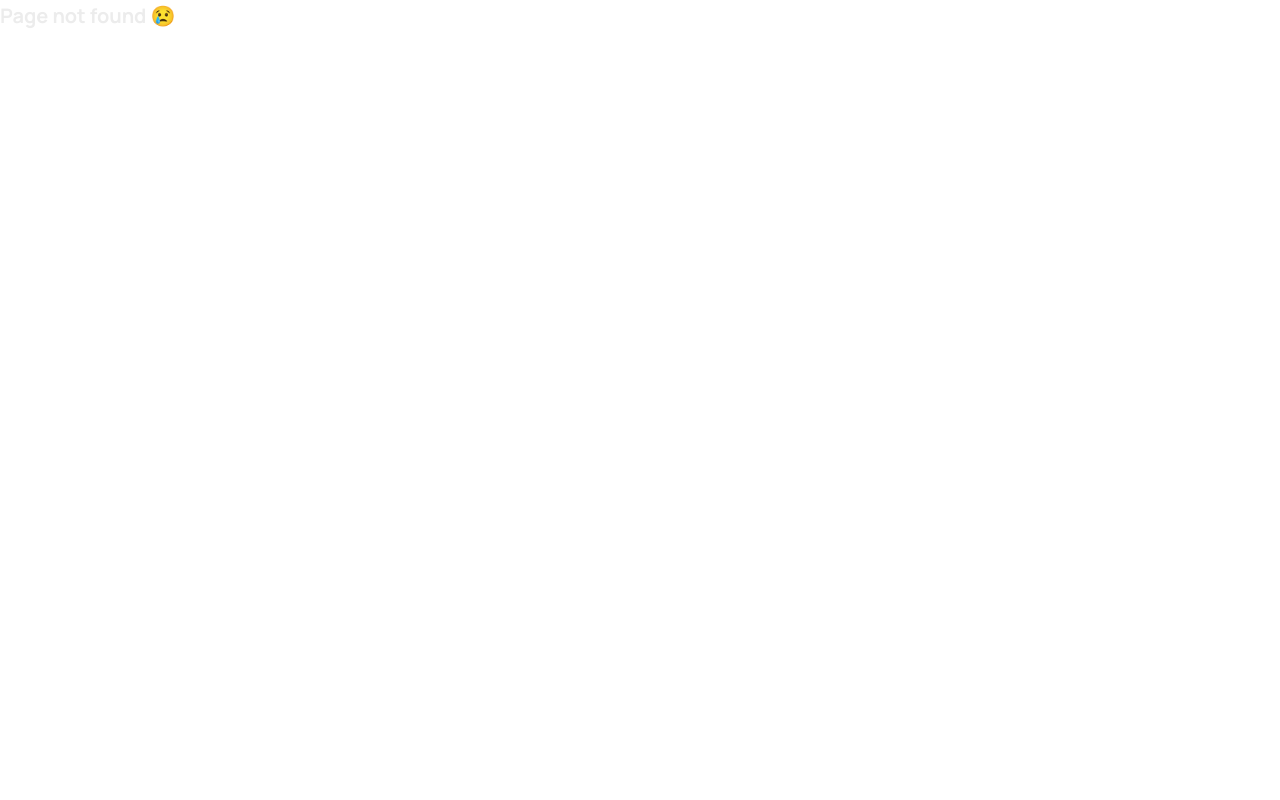
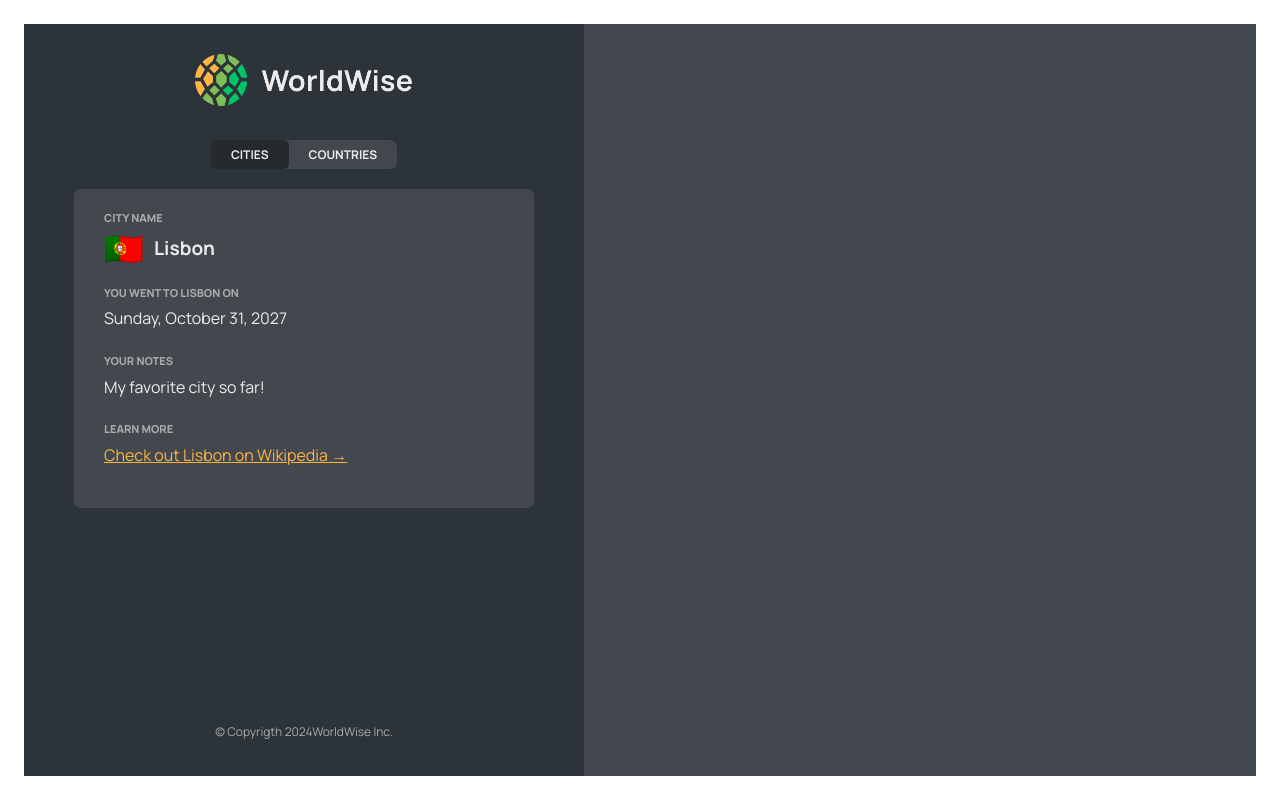
Before and after one commit to Gefila/worldwise, a React (Vite) app: page /app/cities/17806751 in a window 1280 px wide. Before the commit this address had no page. Built offline with nearby package versions, Linux system fonts and the light colour scheme; data requests are answered from the project's data file.

Commit message:
Dynamic Routes With URL Parameters

```diff
--- a/src/App.jsx
+++ b/src/App.jsx
@@ -8,6 +8,7 @@
 import CityList from "./components/CityList";
 import { useEffect, useState } from "react";
 import CountriesList from "./components/CountryList";
+import City from "./components/City";
 
 const BASE_URL = 'http://localhost:8000'
 
@@ -42,6 +43,7 @@
 					<Route index element={<CityList cities={cities} isLoading={isLoading}/>} />
 					<Route path="cities" element={<CityList cities={cities} isLoading={isLoading}/>} />
 					<Route path="countries" element={<CountriesList cities={cities} isLoading={isLoading}/>} />
+					<Route path="cities/:id" element ={<City/>}/>
 				</Route>
 				<Route path="login" element={<Login />} />
 				<Route path="*" element={<PageNotFound />} />
--- /dev/null
+++ b/src/components/City.jsx
@@ -0,0 +1,63 @@
+import { useParams } from "react-router-dom";
+import styles from "./City.module.css";
+
+const formatDate = (date) =>
+	new Intl.DateTimeFormat("en", {
+		day: "numeric",
+		month: "long",
+		year: "numeric",
+		weekday: "long",
+	}).format(new Date(date));
+
+function City() {
+	// TEMP DATA
+	const currentCity = {
+		cityName: "Lisbon",
+		emoji: "🇵🇹",
+		date: "2027-10-31T15:59:59.138Z",
+		notes: "My favorite city so far!",
+	};
+
+	const { cityName, emoji, date, notes } = currentCity;
+    const {id} = useParams()
+
+	return (
+		<div className={styles.city}>
+			<div className={styles.row}>
+				<h6>City name</h6>
+				<h3>
+					<span>{emoji}</span> {cityName}
+				</h3>
+			</div>
+
+			<div className={styles.row}>
+				<h6>You went to {cityName} on</h6>
+				<p>{formatDate(date || null)}</p>
+			</div>
+
+			{notes && (
+				<div className={styles.row}>
+					<h6>Your notes</h6>
+					<p>{notes}</p>
+				</div>
+			)}
+
+			<div className={styles.row}>
+				<h6>Learn more</h6>
+				<a
+					href={`https://en.wikipedia.org/wiki/${cityName}`}
+					target="_blank"
+					rel="noreferrer"
+				>
+					Check out {cityName} on Wikipedia &rarr;
+				</a>
+			</div>
+
+			<div>
+				{/* <ButtonBack /> */}
+			</div>
+		</div>
+	);
+}
+
+export default City;
--- a/src/components/CityItem.jsx
+++ b/src/components/CityItem.jsx
@@ -1,3 +1,4 @@
+import { Link } from "react-router-dom";
 import styles from "./CityItem.module.css";
 
 const formatDate = (date) =>
@@ -9,13 +10,15 @@
 	}).format(new Date(date));
 
 export default function CityItem({ city }) {
-	const { cityName, emoji, date } = city;
+	const { cityName, emoji, date, id } = city;
 	return (
-		<li className={styles.cityItem}>
-			<span className={styles.emoji}>{emoji}</span>
-			<h3 className={styles.name}>{cityName}</h3>
-			<time className={styles.date}>({formatDate(date)})</time>
-			<button className={styles.deleteBtn}>&times;</button>
+		<li>
+			<Link className={styles.cityItem} to={`${id}`}>
+				<span className={styles.emoji}>{emoji}</span>
+				<h3 className={styles.name}>{cityName}</h3>
+				<time className={styles.date}>({formatDate(date)})</time>
+				<button className={styles.deleteBtn}>&times;</button>
+			</Link>
 		</li>
 	);
 }
```
